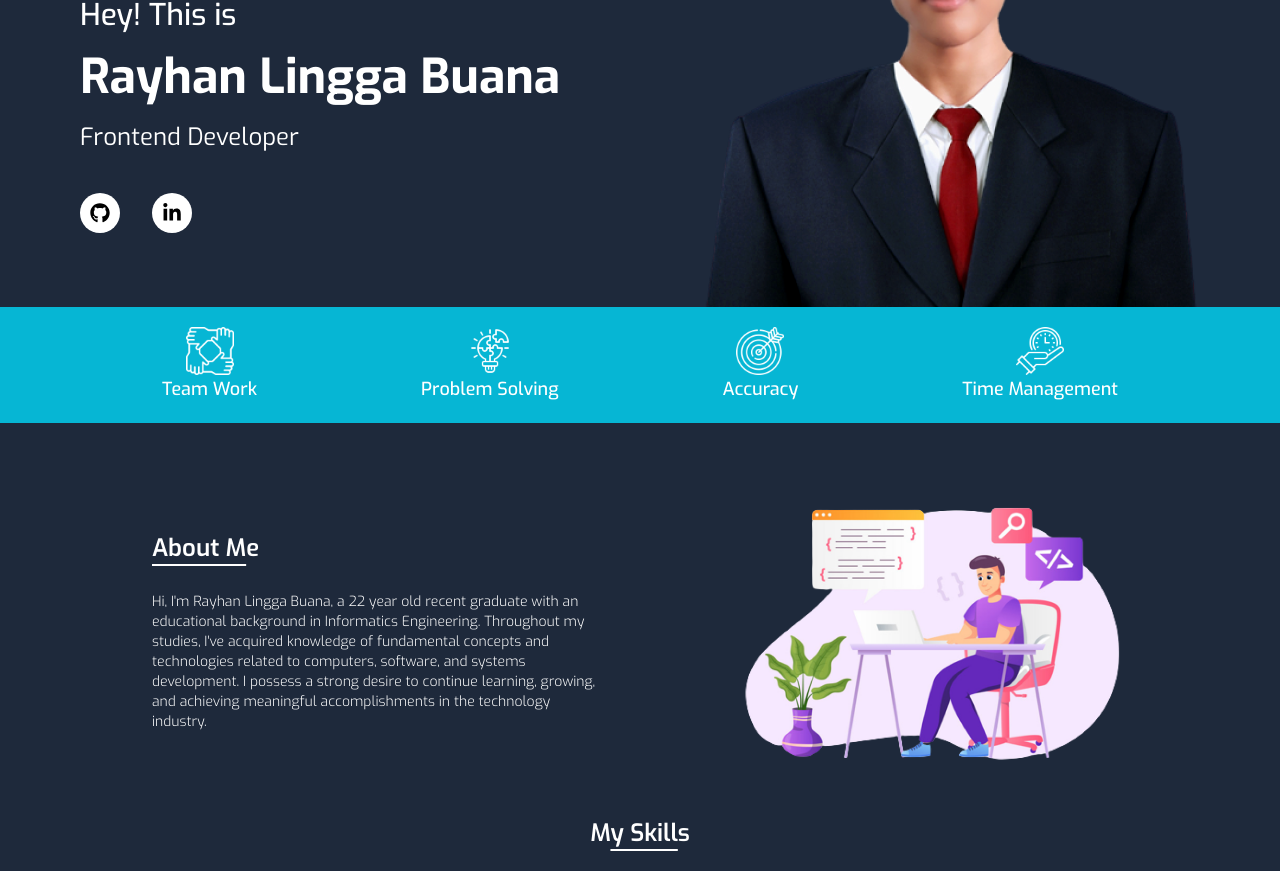
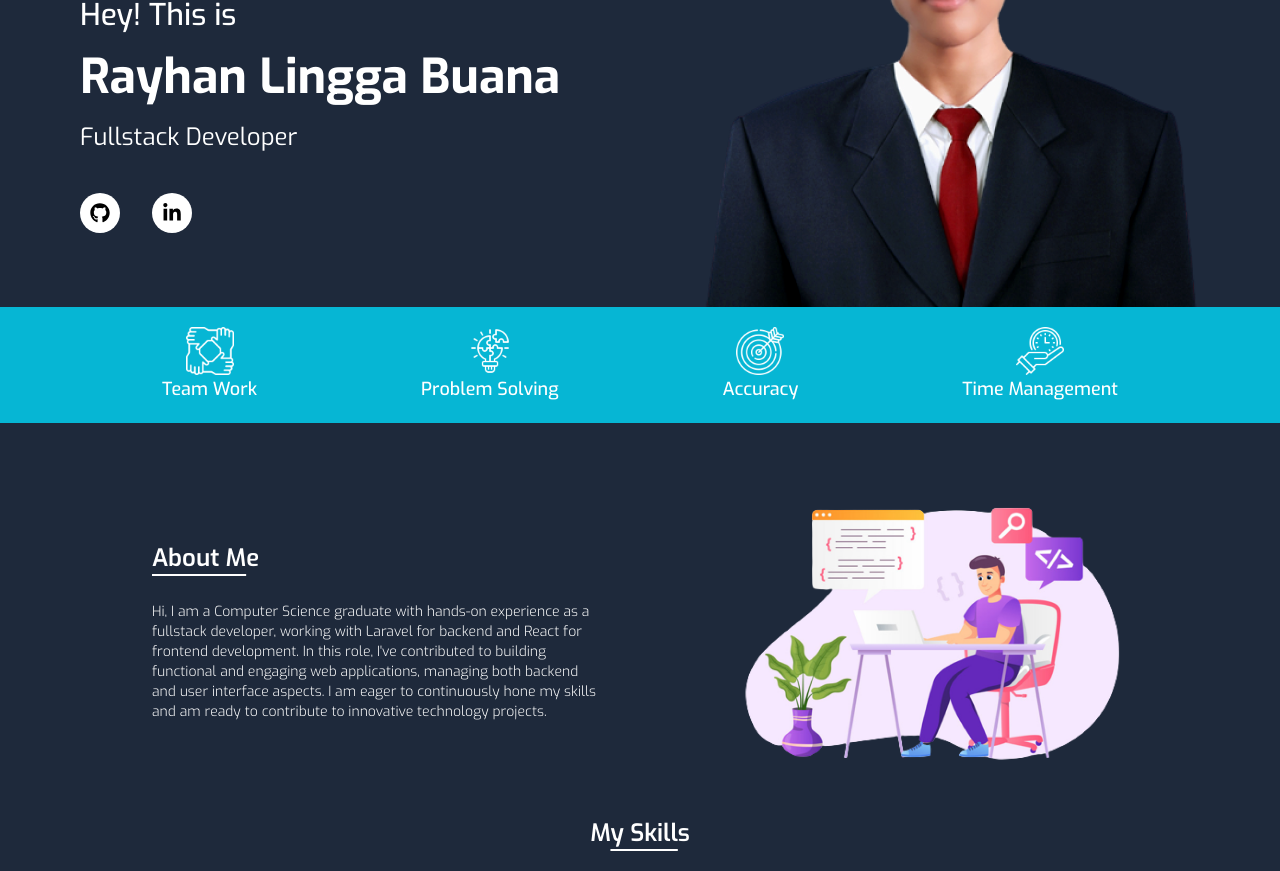
Before and after one commit to rayhan57/my-portofolio, a React (Vite) app: page / in a window 1280 px wide. Shown: the part 320-1191 px from the top of the page. Built offline with nearby package versions, Linux system fonts and the light colour scheme.

Commit message:
update proffesion and about me

```diff
--- a/src/components/About.jsx
+++ b/src/components/About.jsx
@@ -17,12 +17,7 @@ const About = () => {
           alt="about-me"
         />
         <p className="text-sm font-light">
-          Hi, I'm Rayhan Lingga Buana, a 22 year old recent graduate with an
-          educational background in Informatics Engineering. Throughout my
-          studies, I've acquired knowledge of fundamental concepts and
-          technologies related to computers, software, and systems development.
-          I possess a strong desire to continue learning, growing, and achieving
-          meaningful accomplishments in the technology industry.
+          Hi, I am a Computer Science graduate with hands-on experience as a fullstack developer, working with Laravel for backend and React for frontend development. In this role, I've contributed to building functional and engaging web applications, managing both backend and user interface aspects. I am eager to continuously hone my skills and am ready to contribute to innovative technology projects.
         </p>
       </div>
 
--- a/src/components/HeroComponent/HeroComponent.jsx
+++ b/src/components/HeroComponent/HeroComponent.jsx
@@ -15,7 +15,7 @@ const HeroComponent = () => {
           <h1 className="text-2xl font-bold lg:text-5xl">
             Rayhan Lingga Buana
           </h1>
-          <h3 className="lg:text-2xl">Frontend Developer</h3>
+          <h3 className="lg:text-2xl">Fullstack Developer</h3>
 
           <SocialMedia />
         </div>
```
